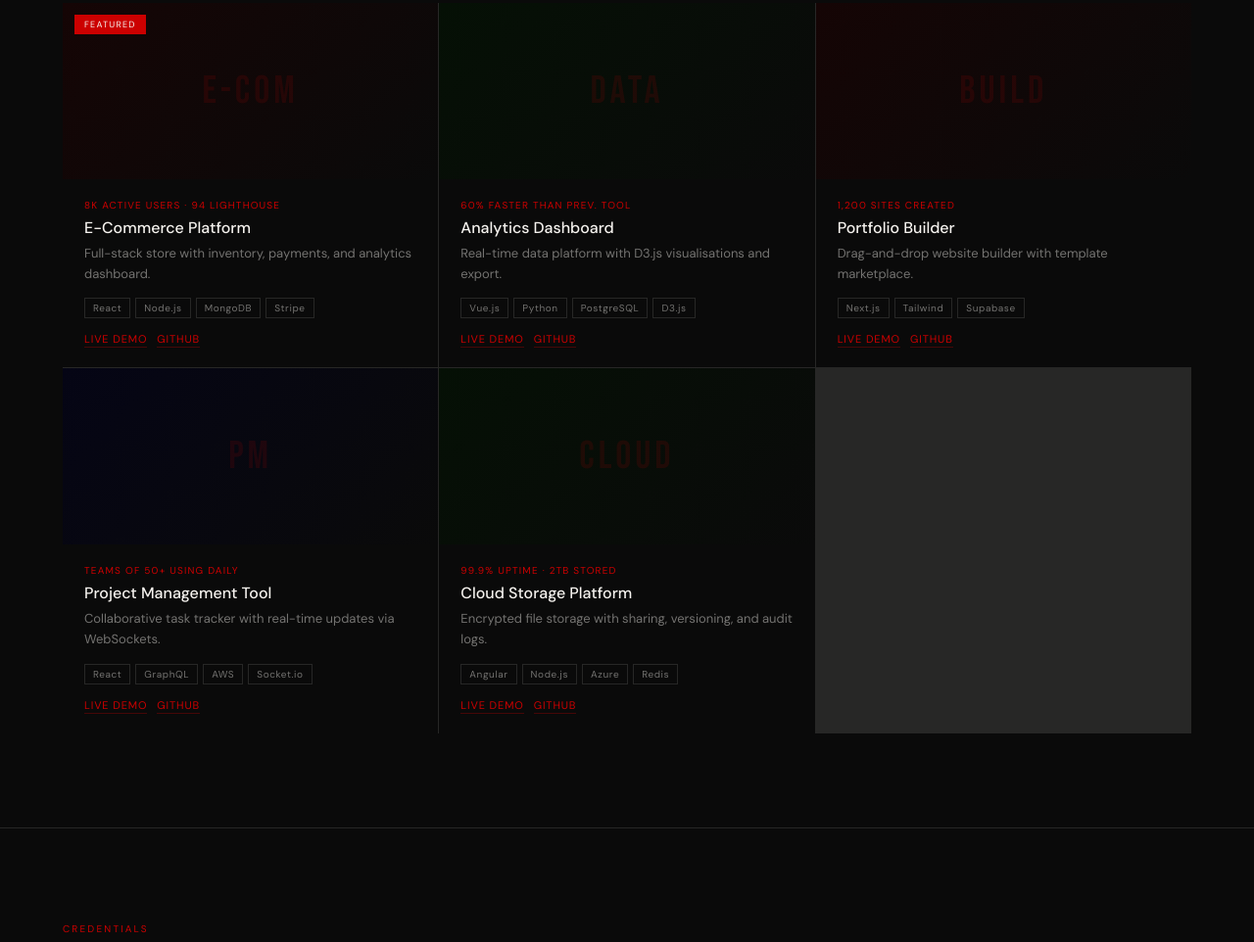
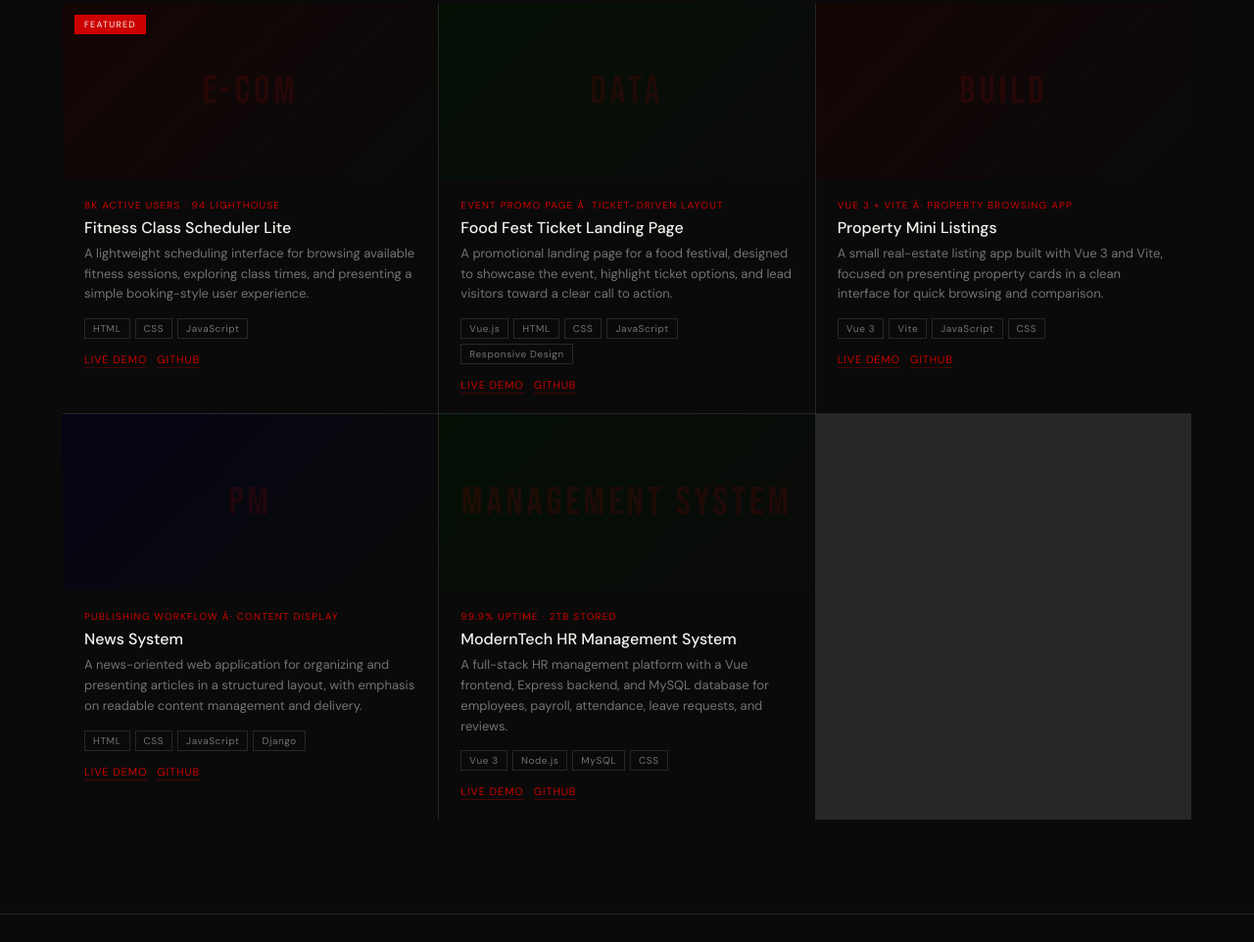
Before and after one commit to ZUSIPHE74/Zusiphe-Sidimba-Portifolio, a plain HTML site: page index.html in a window 1280 px wide. Shown: the part 3146-4108 px from the top of the page at 98% size. Drawn offline with nearby package versions, Linux system fonts and the light colour scheme; a web font is replaced by a local one.

Commit message:
Update project titles and descriptions in index.html

```diff
--- a/index.html
+++ b/index.html
@@ -224,9 +224,9 @@
           </div>
           <div class="proj-body">
             <div class="proj-metric">8k active users · 94 Lighthouse</div>
-            <div class="proj-title">E-Commerce Platform</div>
-            <div class="proj-desc">Full-stack store with inventory, payments, and analytics dashboard.</div>
-            <div class="tag-row"><span class="tag">React</span><span class="tag">Node.js</span><span class="tag">MongoDB</span><span class="tag">Stripe</span></div>
+            <div class="proj-title">Fitness Class Scheduler Lite</div>
+            <div class="proj-desc">A lightweight scheduling interface for browsing available fitness sessions, exploring class times, and presenting a simple booking-style user experience.</div>
+            <div class="tag-row"><span class="tag">HTML</span><span class="tag">CSS</span><span class="tag">JavaScript</span></div>
             <div class="proj-links"><a href="https://zusiphe74.github.io/-fitness-class-scheduler-lite/" target="_blank" rel="noopener">Live demo</a><a href="https://github.com/ZUSIPHE74/-fitness-class-scheduler-lite.git" target="_blank" rel="noopener">GitHub</a></div>
           </div>
         </div>
@@ -240,10 +240,10 @@
             </div>
           </div>
           <div class="proj-body">
-            <div class="proj-metric">60% faster than prev. tool</div>
-            <div class="proj-title">Analytics Dashboard</div>
-            <div class="proj-desc">Real-time data platform with D3.js visualisations and export.</div>
-            <div class="tag-row"><span class="tag">Vue.js</span><span class="tag">Python</span><span class="tag">PostgreSQL</span><span class="tag">D3.js</span></div>
+            <div class="proj-metric">Event promo page Â· ticket-driven layout</div>
+            <div class="proj-title">Food Fest Ticket Landing Page</div>
+            <div class="proj-desc">A promotional landing page for a food festival, designed to showcase the event, highlight ticket options, and lead visitors toward a clear call to action.</div>
+            <div class="tag-row"><span class="tag">Vue.js</span><span class="tag">HTML</span><span class="tag">CSS</span><span class="tag">JavaScript</span><span class="tag">Responsive Design</span></div>
             <div class="proj-links"><a href="https://zusiphe74.github.io/-food-fest-ticket-landing-page/" target="_blank" rel="noopener">Live demo</a><a href="https://github.com/ZUSIPHE74/-food-fest-ticket-landing-page.git" target="_blank" rel="noopener">GitHub</a></div>
           </div>
         </div>
@@ -252,16 +252,16 @@
           <div class="proj-thumb">
             <div class="proj-thumb-inner pt1">BUILD</div>
             <div class="proj-overlay">
-              <a href="https://zusiphe74.github.io/-property-mini-listings/" target="_blank" rel="noopener" class="proj-ov-btn">↗</a>
+              <a href="https://property-mini-listings-wq18.vercel.app/" target="_blank" rel="noopener" class="proj-ov-btn">↗</a>
               <a href="https://github.com/ZUSIPHE74/-property-mini-listings.git" target="_blank" rel="noopener" class="proj-ov-btn">GH</a>
             </div>
           </div>
           <div class="proj-body">
-            <div class="proj-metric">1,200 sites created</div>
-            <div class="proj-title">Portfolio Builder</div>
-            <div class="proj-desc">Drag-and-drop website builder with template marketplace.</div>
-            <div class="tag-row"><span class="tag">Next.js</span><span class="tag">Tailwind</span><span class="tag">Supabase</span></div>
-            <div class="proj-links"><a href="https://zusiphe74.github.io/-property-mini-listings/" target="_blank" rel="noopener">Live demo</a><a href="https://github.com/ZUSIPHE74/-property-mini-listings.git" target="_blank" rel="noopener">GitHub</a></div>
+            <div class="proj-metric">Vue 3 + Vite Â· property browsing app</div>
+            <div class="proj-title">Property Mini Listings</div>
+            <div class="proj-desc">A small real-estate listing app built with Vue 3 and Vite, focused on presenting property cards in a clean interface for quick browsing and comparison.</div>
+            <div class="tag-row"><span class="tag">Vue 3</span><span class="tag">Vite</span><span class="tag">JavaScript</span><span class="tag">CSS</span></div>
+            <div class="proj-links"><a href="https://property-mini-listings-wq18.vercel.app/" target="_blank" rel="noopener">Live demo</a><a href="https://github.com/ZUSIPHE74/-property-mini-listings.git" target="_blank" rel="noopener">GitHub</a></div>
           </div>
         </div>
 
@@ -274,17 +274,17 @@
             </div>
           </div>
           <div class="proj-body">
-            <div class="proj-metric">Teams of 50+ using daily</div>
-            <div class="proj-title">Project Management Tool</div>
-            <div class="proj-desc">Collaborative task tracker with real-time updates via WebSockets.</div>
-            <div class="tag-row"><span class="tag">React</span><span class="tag">GraphQL</span><span class="tag">AWS</span><span class="tag">Socket.io</span></div>
+            <div class="proj-metric">Publishing workflow Â· content display</div>
+            <div class="proj-title">News System</div>
+            <div class="proj-desc">A news-oriented web application for organizing and presenting articles in a structured layout, with emphasis on readable content management and delivery.</div>
+            <div class="tag-row"><span class="tag">HTML</span><span class="tag">CSS</span><span class="tag">JavaScript</span><span class="tag">Django</span></div>
             <div class="proj-links"><a href="https://zusiphe74.github.io/News-System/" target="_blank" rel="noopener">Live demo</a><a href="https://github.com/ZUSIPHE74/News-System.git" target="_blank" rel="noopener">GitHub</a></div>
           </div>
         </div>
 
         <div class="proj-card">
           <div class="proj-thumb">
-            <div class="proj-thumb-inner pt3">CLOUD</div>
+            <div class="proj-thumb-inner pt3">Management System</div>
             <div class="proj-overlay">
               <a href="https://ninalewis-coder.github.io/ModernTech_group17_part2/" target="_blank" rel="noopener" class="proj-ov-btn">↗</a>
               <a href="https://github.com/ninalewis-coder/ModernTech_group17_part2.git" target="_blank" rel="noopener" class="proj-ov-btn">GH</a>
@@ -292,9 +292,9 @@
           </div>
           <div class="proj-body">
             <div class="proj-metric">99.9% uptime · 2TB stored</div>
-            <div class="proj-title">Cloud Storage Platform</div>
-            <div class="proj-desc">Encrypted file storage with sharing, versioning, and audit logs.</div>
-            <div class="tag-row"><span class="tag">Angular</span><span class="tag">Node.js</span><span class="tag">Azure</span><span class="tag">Redis</span></div>
+            <div class="proj-title">ModernTech HR Management System</div>
+            <div class="proj-desc">A full-stack HR management platform with a Vue frontend, Express backend, and MySQL database for employees, payroll, attendance, leave requests, and reviews.</div>
+            <div class="tag-row"><span class="tag">Vue 3</span><span class="tag">Node.js</span><span class="tag">MySQL</span><span class="tag">CSS</span></div>
             <div class="proj-links"><a href="https://ninalewis-coder.github.io/ModernTech_group17_part2/" target="_blank" rel="noopener">Live demo</a><a href="https://github.com/ninalewis-coder/ModernTech_group17_part2.git" target="_blank" rel="noopener">GitHub</a></div>
           </div>
         </div>
```
